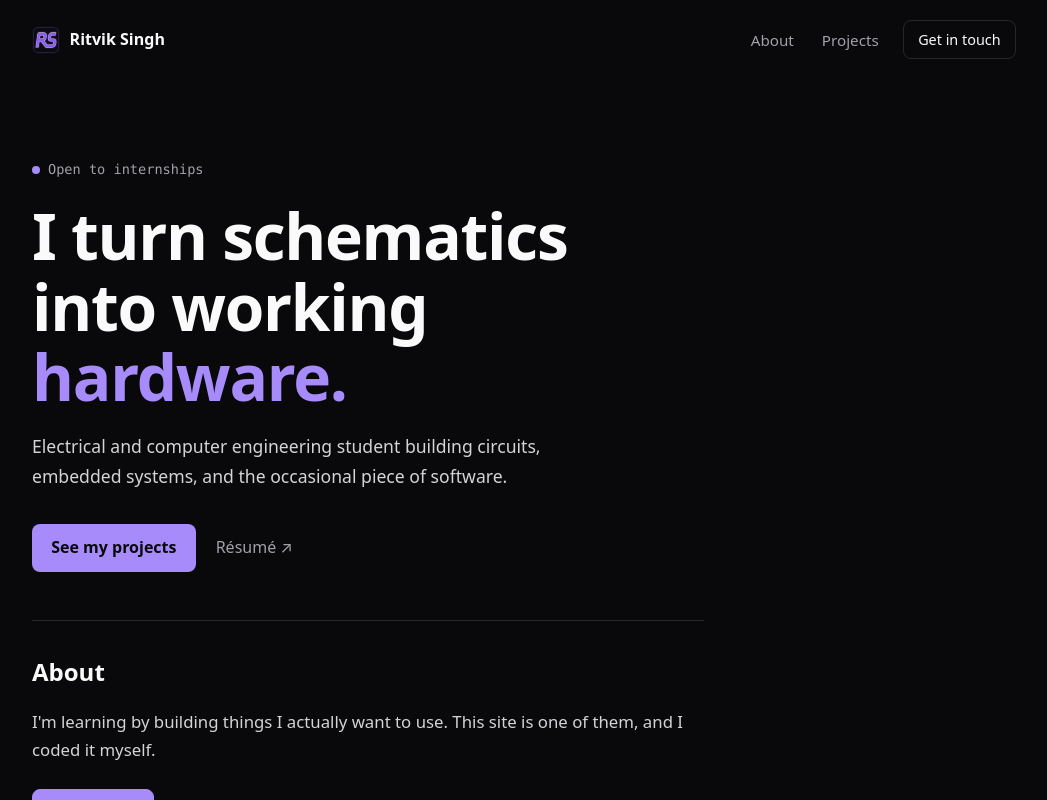
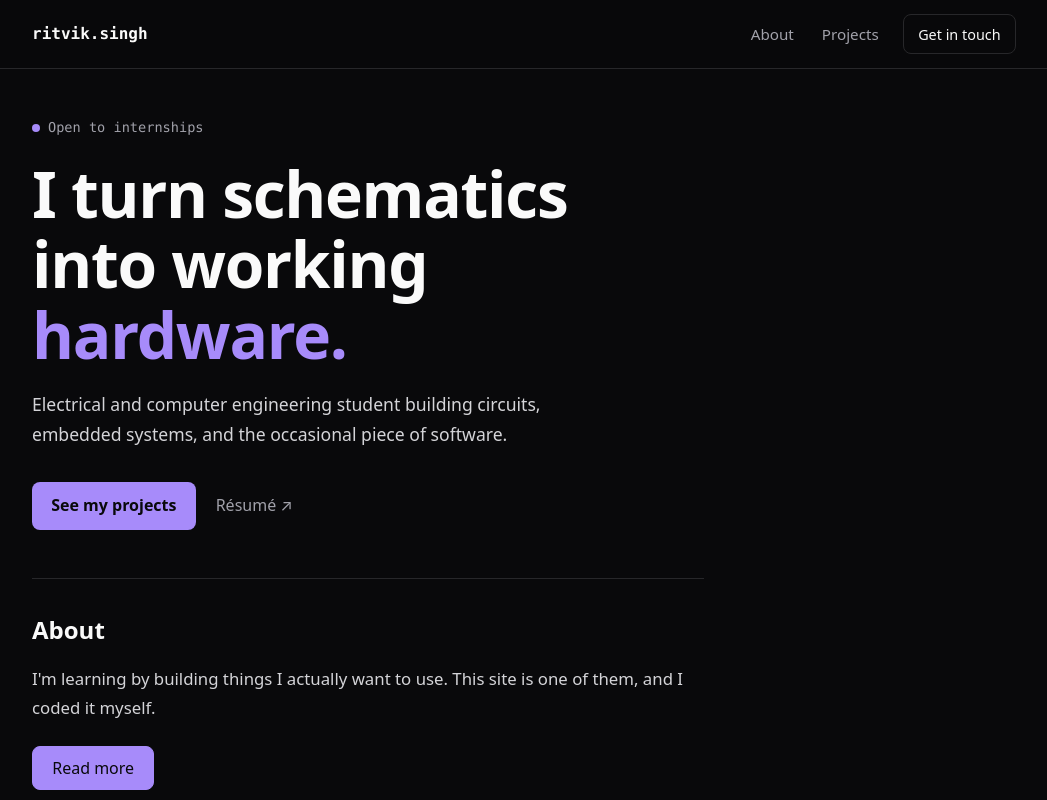
Before and after one commit to ritviks123/my-website, a React (Vite) app: page / in a window 1280 px wide. Shown: the top 800 px of the page, without its empty margins (116-1163 px from the left). Built offline with nearby package versions, Linux system fonts and the light colour scheme.

Commit message:
Sticky nav, text logo, tighter hero spacing

```diff
--- a/src/components/Header.css
+++ b/src/components/Header.css
@@ -1,24 +1,29 @@
-.header {
-  max-width: 64rem;
-  margin: 0 auto;
-  padding: 0 1rem;
+/* Nav bar (sticks to the top while scrolling) */
+.header-nav {
+  position: sticky;
+  top: 0;
+  z-index: 10;
+  background: color-mix(in srgb, var(--bg) 80%, transparent);
+  -webkit-backdrop-filter: blur(8px);
+  backdrop-filter: blur(8px);
+  border-bottom: 1px solid var(--border);
 }
 
-/* Nav bar */
-.header-nav {
+.header-nav-inner {
   display: flex;
   align-items: center;
   justify-content: space-between;
   gap: 1.5rem;
-  padding: 1.25rem 0;
+  max-width: 64rem;
+  margin: 0 auto;
+  padding: 0.9rem 1rem;
 }
 
 .header-logo {
-  display: flex;
-  align-items: center;
-  gap: 0.6rem;
+  font-family: ui-monospace, "Cascadia Code", Consolas, monospace;
+  font-size: 1rem;
+  font-weight: 600;
   color: var(--ink);
-  font-weight: 600;
 }
 
 .header-logo:hover {
@@ -54,8 +59,14 @@
 }
 
 /* Hero */
+.header {
+  max-width: 64rem;
+  margin: 0 auto;
+  padding: 0 1rem;
+}
+
 .header-hero {
-  padding: 3rem 0 2rem;
+  padding: 2rem 0;
 }
 
 .header-status {
@@ -127,8 +138,10 @@
 
 /* Tablets and desktops */
 @media (min-width: 640px) {
+  .header-nav-inner,
   .header {
-    padding: 0 1.25rem;
+    padding-left: 1.25rem;
+    padding-right: 1.25rem;
   }
 
   .header-links {
@@ -138,6 +151,6 @@
   }
 
   .header-hero {
-    padding: 5rem 0 3rem;
+    padding: 3rem 0;
   }
 }
--- a/src/components/Header.jsx
+++ b/src/components/Header.jsx
@@ -2,11 +2,11 @@ import './Header.css';
 
 function Header() {
   return (
-    <header className="header">
+    <>
       <nav className="header-nav" aria-label="Main">
+        <div className="header-nav-inner">
           <a href="#top" className="header-logo">
-          <img src="/favicon.svg" alt="" width="28" height="28" />
-          <span>Ritvik Singh</span>
+            ritvik.singh
           </a>
 
           <div className="header-links">
@@ -17,8 +17,10 @@ function Header() {
           <a href="#contact" className="header-cta">
             Get in touch
           </a>
+        </div>
       </nav>
 
+      <header className="header">
         <div className="header-hero">
           <p className="header-status">
             <span className="header-status-dot" aria-hidden="true"></span>
@@ -50,6 +52,7 @@ function Header() {
           </div>
         </div>
       </header>
+    </>
   );
 }
 
--- a/src/index.css
+++ b/src/index.css
@@ -72,3 +72,7 @@ button:focus-visible {
   outline: 2px solid var(--accent);
   outline-offset: 2px;
 }
+
+html {
+  scroll-padding-top: 5rem;
+}
```
Lines whose indentation alone changed are shown as unchanged.
